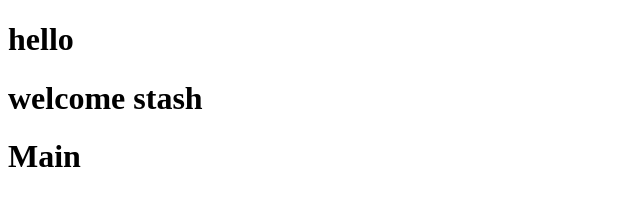
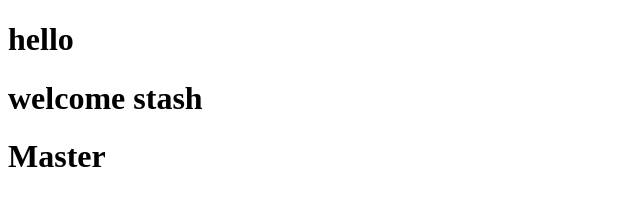
Before and after one commit to NEM-ICU/git-stash-test, a plain HTML site: page index.html in a window 1280 px wide. Shown: the full height of the page, 0-640 px from the left. Drawn offline with Linux system fonts and the light colour scheme.

Commit message:
master commit

```diff
--- a/index.html
+++ b/index.html
@@ -8,6 +8,6 @@
   <body>
     <h1>hello</h1>
     <h1>welcome stash</h1>
-    <h1>Main</h1>
+    <h1>Master</h1>
   </body>
 </html>
```
